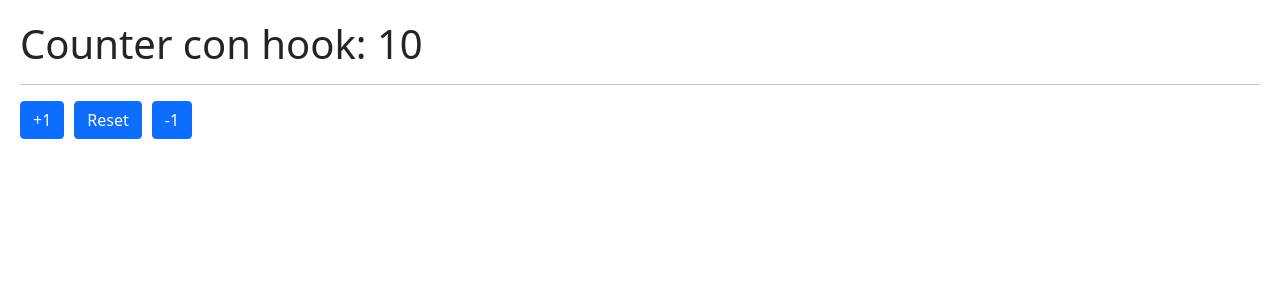
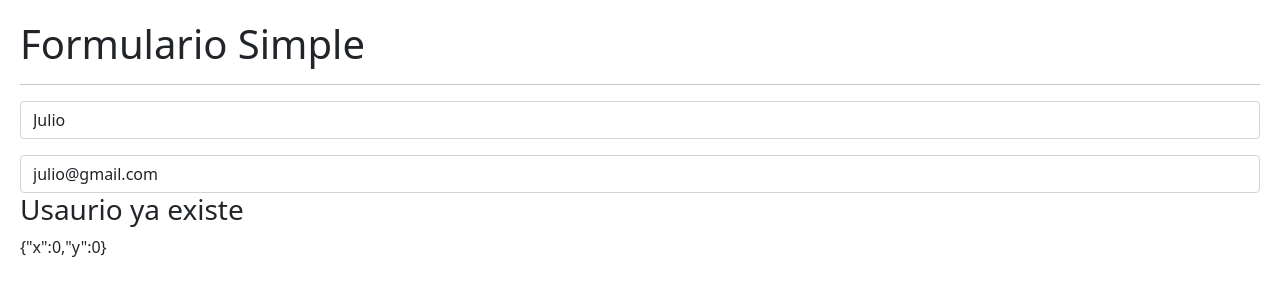
Before and after one commit to juliorhode/react-02, a React (Vite) app: page / in a window 1280 px wide. Shown: the top 300 px of the page. Built offline with nearby package versions, Linux system fonts and the light colour scheme.

Commit message:
actualizacion

```diff
--- /dev/null
+++ b/src/02-useEffect/FormularioSimple.jsx
@@ -0,0 +1,79 @@
+import { useEffect, useState } from "react";
+import { Mensaje } from "./Mensaje";
+
+export const FormularioSimple = () => {
+  const [formState, setFormState] = useState({
+    username: "Julio",
+    email: "julio@gmail.com",
+  });
+
+  const { username, email } = formState;
+
+  // const onInputChange = (event)=>{
+  //   console.log(event.target.value);
+  //   console.log(event.target.name);
+  // }
+  const onInputChange = ({ target }) => {
+    const { name, value } = target;
+    // console.log({name,value});
+    setFormState({
+      // hacemos spread para mantener lo que no vamos a cambiar
+      ...formState,
+      // propiedad computada de los objetos
+      [name]: value,
+    });
+  };
+
+  // useEffect es usado para efectos secundarios. Cada vez que yo cambie el estado, useEffect se dispara. Si este no tiene ninguna dependencia, cada vez que se redibuje el formulario (cunado cambie algun valor), useEffect se dispara.
+
+  // No se recomienda colocar un useEffect sin ninguna dependencia, esa dependencia es el segundo valor que se le envia dentro de []. El primer argumento es el callback (funcion que se va a ejecutar cada vez que useEffect se dispare). La dependencia son las condiciones para que el useEffect se dispare. Si la dependencia es un arreglo vacio, solo se va a disparar una sola vez cuando el componente se llama (se carga). Pero si queremos que el useEffect se dispare cuando el formulario cambie (solo el formulario)      . Los useEffect se deben crear para cada accion personalizada o especializado, o sea, por cada efecto secundario que querramos llamar
+
+  useEffect(() => {
+    console.log('useEffect llamado');
+  },[] );
+
+  // se activa por cada cambio que surja en el formulario (este se dispara la primera vez que se monta el componente dado que pasa de no tener nada a tener algo)
+  useEffect(() => {
+
+    // console.log('formState cambio');
+  },[formState] );
+
+  useEffect(() => {
+    // console.log('email cambio');
+  },[username] );
+
+  useEffect(() => {
+    // console.log('email cambio');
+  },[email] );
+
+
+  return (
+    <>
+      <h1>Formulario Simple</h1>
+      <hr />
+      <input
+        type="text"
+        className="form-control"
+        name="username"
+        placeholder="usuario"
+        value={username}
+        onChange={onInputChange}
+      />
+      <input
+        type="email"
+        className="form-control mt-3"
+        name="email"
+        placeholder="usuario@gmail.com"
+        value={email}
+        onChange={onInputChange}
+      />
+
+      {
+        (username=='Julio')&& <Mensaje/>
+      }
+
+
+
+    </>
+  );
+};
--- /dev/null
+++ b/src/02-useEffect/Mensaje.jsx
@@ -0,0 +1,41 @@
+import { useEffect, useState } from "react";
+
+export const Mensaje = () => {
+  const [coords, setCoords] = useState({ x: 0, y: 0 });
+  useEffect(() => {
+    // Si el listener no se desmonta, se van a crear tantas veces se dispare el useEffect cmbiando el username... ver consola
+    //   window.addEventListener('mousemove',(event)=>{
+    //     // console.log(":)");
+    //     console.log(event.x, event.y);
+    //   });
+
+    // creamos una referencia para evitar lo anterior. SIEMPRE DEBE SER POR REFERENCIA PORQUE SINO EL ESPACION EN MEMORIA VA A SER DIFERENTA...... NOTA: no lo creamos fuerda del useEffect porque esto esta intrinsicamente vinculado con el listenner
+    const onMouseMove = ({ x, y }) => {
+      const coords = { x, y };
+      console.log(coords);
+
+      //   forma 1
+      //   setCoords(coords)
+      // forma 2
+      setCoords({ x, y });
+    //   si el listener no se desmontara y se mueva el mouse, vamos a actualizar el estado setCoords de un componente que ya no esta montado (no existe) y esto genera un error (antes de react 18 y ahora no aparece)
+    };
+    // cuando el componente se monta, se crea el listener apuntano a la funcion onMouseMove
+    window.addEventListener("mousemove", onMouseMove);
+
+    return () => {
+      // para remover el listener
+      window.removeEventListener("mousemove", onMouseMove);
+    };
+  }, []);
+
+  return (
+    <>
+      <h3>Usaurio ya existe</h3>
+      {
+        // JSON.stringify para poder graficar el objeto
+        JSON.stringify(coords)
+      }
+    </>
+  );
+};
--- a/src/main.jsx
+++ b/src/main.jsx
@@ -2,6 +2,7 @@
 import ReactDOM from 'react-dom/client'
 // import { CounterApp } from './01-useState/CounterApp'
 import { CounterCustomHook } from './01-useState/CounterCustomHook'
+import { FormularioSimple } from './02-useEffect/FormularioSimple'
 // import HooksApp from './HooksApp'
 import './index.css'
 
@@ -9,6 +10,7 @@
   <React.StrictMode>
     {/* <HooksApp /> */}
     {/* <CounterApp /> */}
-    <CounterCustomHook/>
+    {/* <CounterCustomHook/> */}
+    <FormularioSimple/>
   </React.StrictMode>,
 )
```
